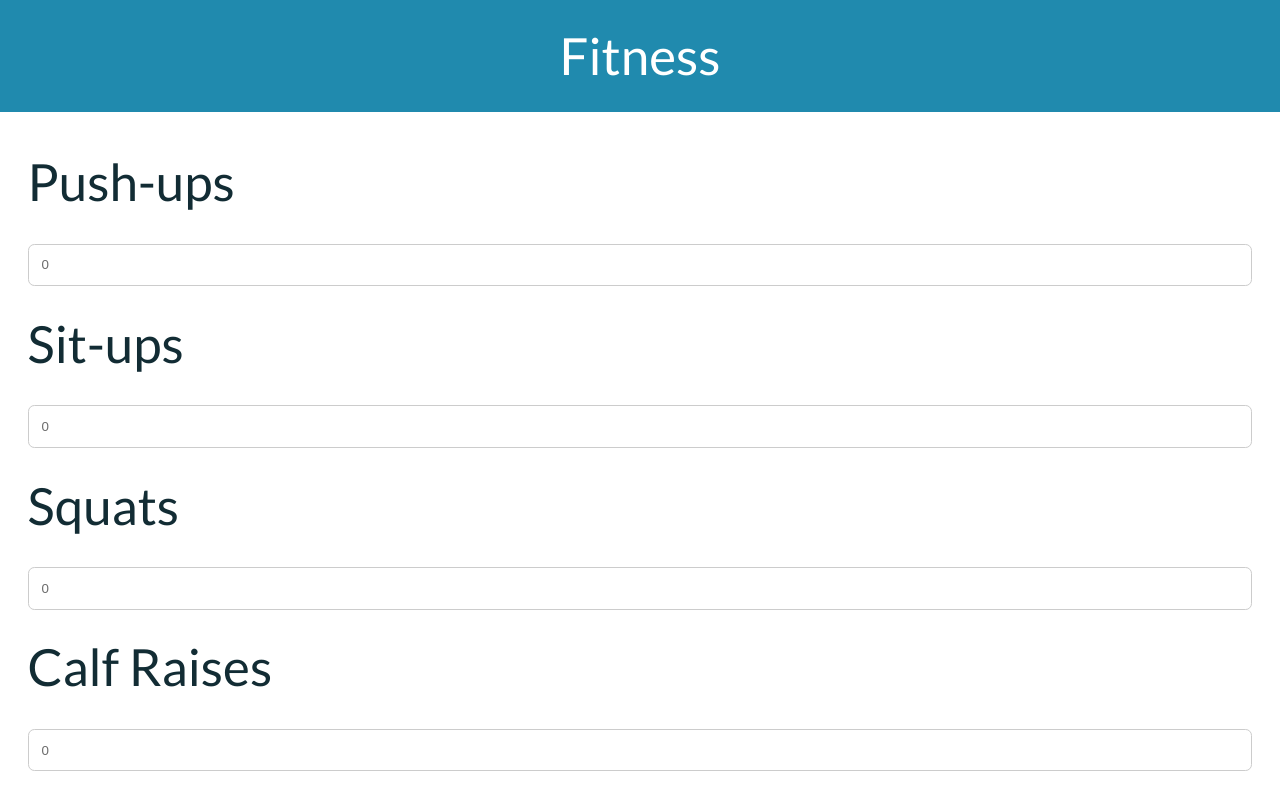
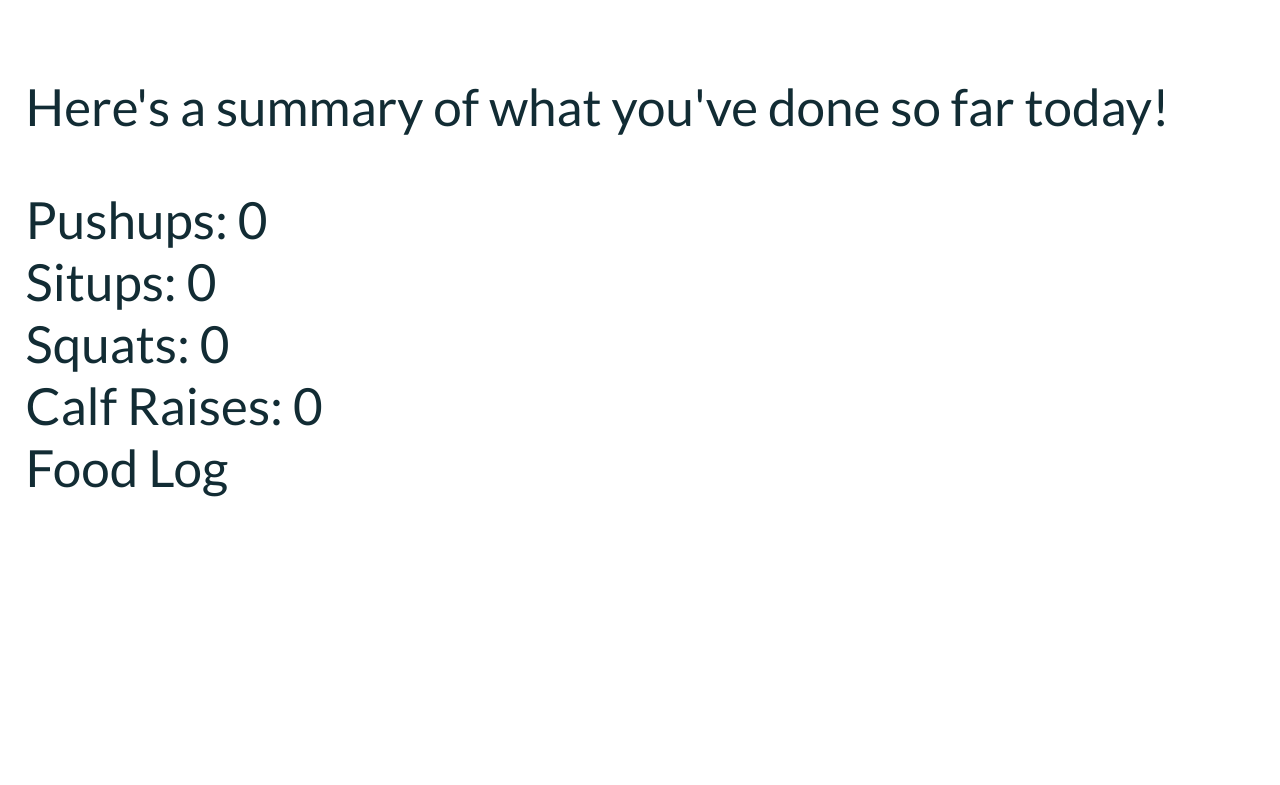
Before and after one commit to tomgeekery/health-tracker, a Vue app: page / in a window 1280 px wide. Shown: the part 355-1140 px from the top of the page. After the commit the page ends 879 px from the top, so only its background shows below. Built offline with nearby package versions, Linux system fonts and the light colour scheme.

Commit message:
Added summary page; changed header to navigation; tied data together to different pages

```diff
--- a/src/App.vue
+++ b/src/App.vue
@@ -1,9 +1,26 @@
 <template>
   <div id="app">
-    <Header></Header>
+    <Navigation
+      :page="page"
+      @change-page="changePage"
+    ></Navigation>
+
     <div class="app-wrapper">
-      <Fitness></Fitness>
-      <Food></Food>
+      <Summary
+        :fitness="fitness"
+        :food="food"
+        v-if="page === 'summary'"
+      ></Summary>
+
+      <Fitness
+        :fitness="fitness"
+        v-if="page === 'fitness'"
+      ></Fitness>
+
+      <Food
+        :food="food"
+        v-if="page === 'food'"
+      ></Food>
     </div>
   </div>
 </template>
@@ -11,14 +28,37 @@
 <script>
 import Fitness from './components/Fitness'
 import Food from './components/Food'
-import Header from './components/Header'
+import Summary from './components/Summary'
+import Navigation from './components/Navigation'
 
 export default {
   name: 'app',
+
   components: {
     Fitness,
     Food,
-    Header
+    Navigation,
+    Summary
+  },
+
+  data () {
+    return {
+      fitness: {
+        pushups: 0,
+        situps: 0,
+        squats: 0,
+        calfRaises: 0
+      },
+
+      food: { log: '' },
+      page: 'summary'
+    }
+  },
+
+  methods: {
+    changePage (page) {
+      this.page = page
+    }
   }
 }
 </script>
@@ -70,15 +110,12 @@ export default {
     cursor: pointer;
   }
 
-  .heading {
-    background-color: #208aae;
+  a {
     color: #fff;
-    padding-bottom: 1rem;
-    padding-top: 1rem;
-    text-align: center;
+    text-decoration: none;
   }
 
-  .wrapper {
+  .app-wrapper {
     padding: 1rem;
   }
 </style>
--- a/src/components/Fitness.vue
+++ b/src/components/Fitness.vue
@@ -1,22 +1,54 @@
 <template>
   <div>
-    <div class="heading">Fitness</div>
     <div class="wrapper">
+      <p class="help-text">Keep track of your exercises here!</p>
+
       <fieldset>
         <label for="pushups">Push-ups</label>
-        <input type="number" name="pushups" id="pushups" step="10" v-model="pushups">
+
+        <input
+          type="number"
+          name="pushups"
+          id="pushups"
+          step="10"
+          v-model="fitness.pushups"
+        >
       </fieldset>
+
       <fieldset>
         <label for="situps">Sit-ups</label>
-        <input type="number" name="situps" id="situps" step="10" v-model="situps">
+
+        <input
+          type="number"
+          name="situps"
+          id="situps"
+          step="10"
+          v-model="fitness.situps"
+        >
       </fieldset>
+
       <fieldset>
-        <label for="pushups">Squats</label>
-        <input type="number" name="squats" id="squats" step="10" v-model="squats">
+        <label for="squats">Squats</label>
+
+        <input
+          type="number"
+          name="squats"
+          id="squats"
+          step="10"
+          v-model="fitness.squats"
+        >
       </fieldset>
+
       <fieldset>
-        <label for="pushups">Calf Raises</label>
-        <input type="number" name="calfRaises" id="calfRaises" step="10" v-model="calfRaises">
+        <label for="calfRaises">Calf Raises</label>
+
+        <input
+          type="number"
+          name="calfRaises"
+          id="calfRaises"
+          step="10"
+          v-model="fitness.calfRaises"
+        >
       </fieldset>
     </div>
   </div>
@@ -26,13 +58,12 @@
   export default {
     name: 'fitness',
 
-    data () {
-      return {
-        pushups: 0,
-        situps: 0,
-        squats: 0,
-        calfRaises: 0
-      }
-    }
+    props: ['fitness']
   }
 </script>
+
+<style scoped>
+  .help-text {
+    text-align: center;
+  }
+</style>
--- a/src/components/Food.vue
+++ b/src/components/Food.vue
@@ -1,9 +1,9 @@
 <template>
   <div>
-    <h1>Food</h1>
+    <p class="help-text">Keep track of what you eat today here!</p>
     <fieldset>
-      <label for="pushups">Food Entry</label>
-      <textarea rows="10" name="foodEntry" id="foodEntry" v-model="foodEntry"></textarea>
+      <label for="foodEntry">Food Log</label>
+      <textarea rows="10" name="foodEntry" id="foodEntry" v-model="food.log"></textarea>
     </fieldset>
   </div>
 </template>
@@ -11,11 +11,12 @@
 <script>
   export default {
     name: 'food',
-
-    data () {
-      return {
-        foodEntry: ''
-      }
-    }
+    props: ['food']
   }
 </script>
+
+<style scoped>
+  .help-text {
+    text-align: center;
+  }
+</style>
--- a/src/components/Header.vue
+++ b/src/components/Navigation.vue
@@ -1,12 +1,37 @@
 <template>
   <header>
-    <h1 class="header-heading">100 Days of Health</h1>
+    <h1 class="header-heading">
+      <a
+        href="#"
+        @click.prevent="changePage('summary')"
+      >100 Days of Health</a>
+    </h1>
+
     <div class="options">
-      <button class="option icon-bicycle"></button>
-      <button class="option icon-food"></button>
+      <button
+        class="option icon-bicycle"
+        @click="changePage('fitness')"
+      ></button>
+
+      <button
+        class="option icon-food"
+        @click="changePage('food')"
+      ></button>
     </div>
   </header>
 </template>
+
+<script>
+  export default {
+    name: 'navigation',
+    props: ['page'],
+    methods: {
+      changePage (page) {
+        this.$emit('change-page', page)
+      }
+    }
+  }
+</script>
 
 <style scoped>
   .header-heading {
--- /dev/null
+++ b/src/components/Summary.vue
@@ -0,0 +1,23 @@
+<template>
+  <div>
+    <p>Here's a summary of what you've done so far today!</p>
+
+    <div>Pushups: {{ fitness.pushups }}</div>
+    <div>Situps: {{ fitness.situps }}</div>
+    <div>Squats: {{ fitness.squats }}</div>
+    <div>Calf Raises: {{ fitness.calfRaises }}</div>
+
+    <div>Food Log</div>
+    <div>{{ food.log }}</div>
+  </div>
+</template>
+
+<script>
+  export default {
+    name: 'summary',
+    props: [
+      'food',
+      'fitness'
+    ]
+  }
+</script>
```
